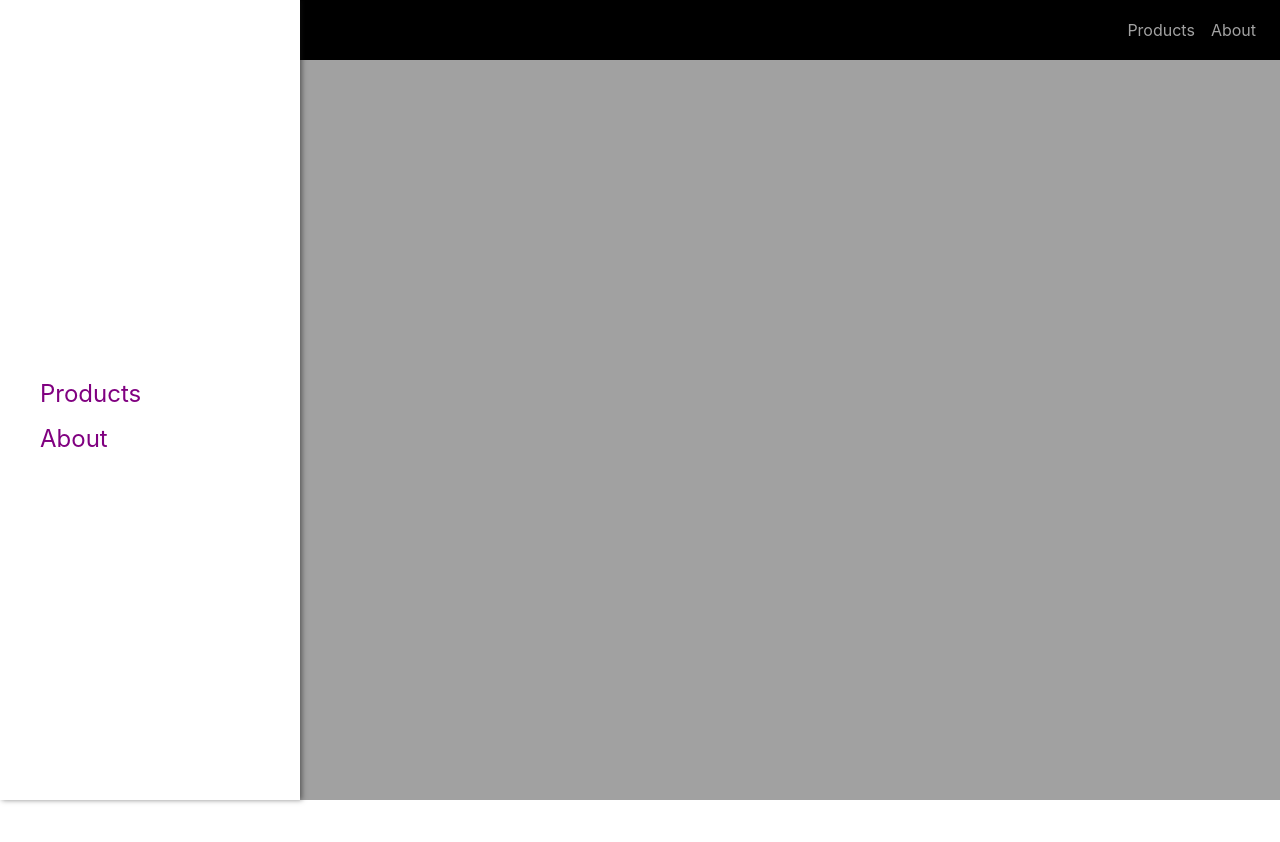
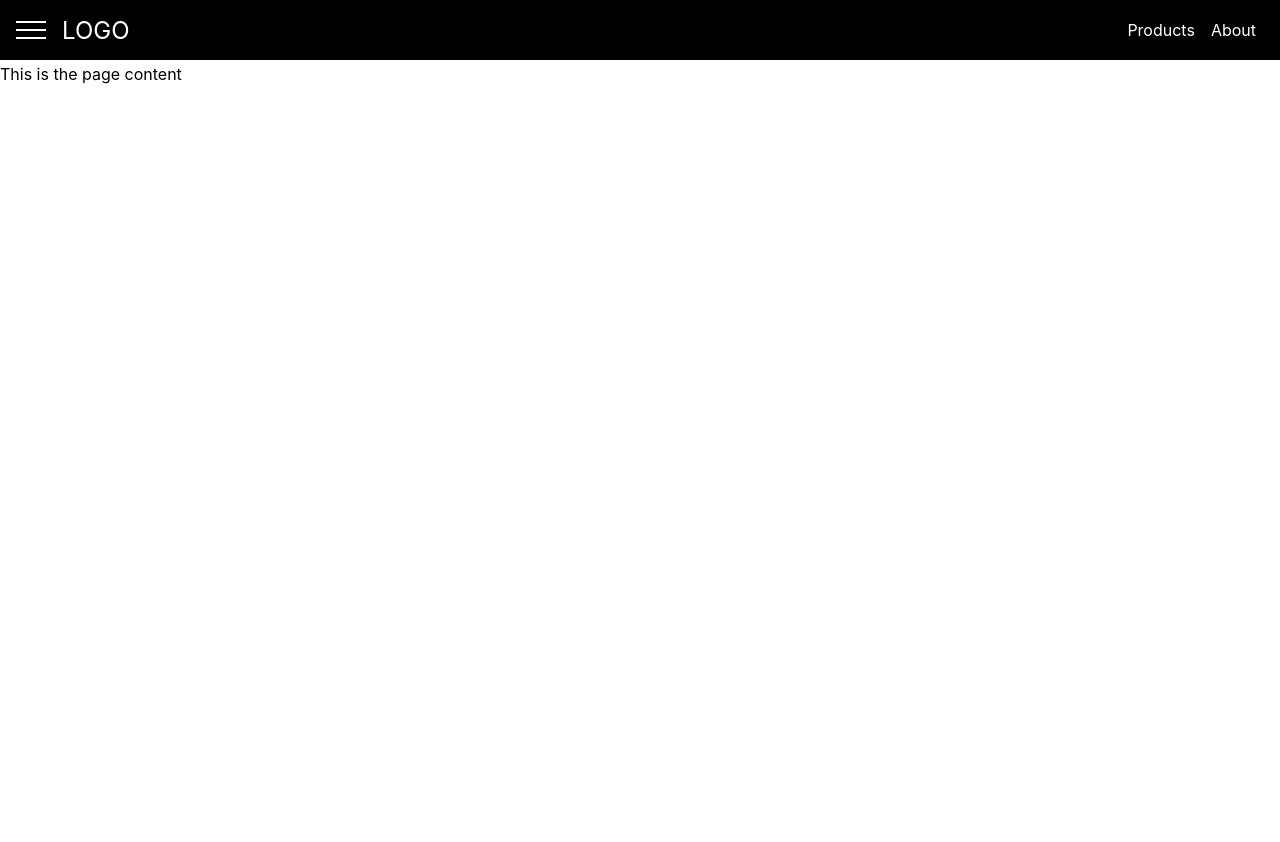
Before and after one commit to DeboraArzu/BackEnd-FrontEnd, a React (Create React App) app in the folder cloth-site/: page / in a window 1280 px wide. Shown: the top 842 px of the page. Built offline with nearby package versions, Linux system fonts and the light colour scheme.

Commit message:
almost done.

```diff
--- a/cloth-site/src/App.js
+++ b/cloth-site/src/App.js
@@ -4,14 +4,34 @@
 import Backdrop from './components/Backdrop/Backdrop';
 
 class App extends Component {
+  state = {
+    sideDrawerOpen: false
+  };
+
+  drawerToggleClickHandler = () => {
+    this.setState((prevState) => {
+      return { sideDrawerOpen: !prevState.sideDrawerOpen };
+    });
+  };
+
+  backdropClickHandler = () => {
+    this.setState({sideDrawerOpen: false});
+  };
+
   render() {
+    let sideDrawer;
+    let backdrop;
 
+    if (this.state.sideDrawerOpen) {
+      sideDrawer = <SideDrawer />;
+      backdrop = <Backdrop click={this.backdropClickHandler} />
+    }
     return (
-      <div style={{height:'100%'}}>
-        <Navbar />
-        <SideDrawer/>
-        <Backdrop/>
-        <main style={{marginTop:'64px'}}>
+      <div style={{ height: '100%' }}>
+        <Navbar drawerClickHandler={this.drawerToggleClickHandler} />
+        {sideDrawer}
+        {backdrop}
+        <main style={{ marginTop: '64px' }}>
           <p>This is the page content</p>
         </main>
       </div>
--- a/cloth-site/src/components/Backdrop/Backdrop.js
+++ b/cloth-site/src/components/Backdrop/Backdrop.js
@@ -2,7 +2,7 @@
 import './Backdrop.css'
 
 const backdrop = props => (
-    <div className="backdrop"/>
+    <div className="backdrop" onClick={props.click}></div>
 );
 
 export default backdrop;
--- a/cloth-site/src/components/Navbar/Navbar.js
+++ b/cloth-site/src/components/Navbar/Navbar.js
@@ -2,18 +2,18 @@
 import './Navbar.css';
 import '../SideDrawer/DrawerToggleButton';
 import DrawerToggleButton from '../SideDrawer/DrawerToggleButton';
-import { BrowserRouter as Router, Route } from 'react-router-dom';
+//import { BrowserRouter as Router, Route } from 'react-router-dom';
 
 const navbar = props => (
     <header className="navbar">
         <nav className="navbar-navigation">
             <div>
-                <DrawerToggleButton/>
+                <DrawerToggleButton click={props.drawerClickHandler} />
             </div>
             <div className="navbar-logo">
                 <a href="/">LOGO</a>
             </div>
-            <div className="space"/>
+            <div className="space" />
             <div className="navbar-navigation-items">
                 <ul>
                     <li>
--- a/cloth-site/src/components/SideDrawer/DrawerToggleButton.js
+++ b/cloth-site/src/components/SideDrawer/DrawerToggleButton.js
@@ -2,10 +2,10 @@
 import './DrawerToggleButton.css';
 
 const drawerToggleButton = props => (
-    <button className="toggle-button">
-        <div className ="toggle-button-line"/>
-        <div className ="toggle-button-line"/>
-        <div className ="toggle-button-line"/>
+    <button className="toggle-button" onClick={props.click}>
+        <div className="toggle-button-line" />
+        <div className="toggle-button-line" />
+        <div className="toggle-button-line" />
     </button>
 );
 
```
